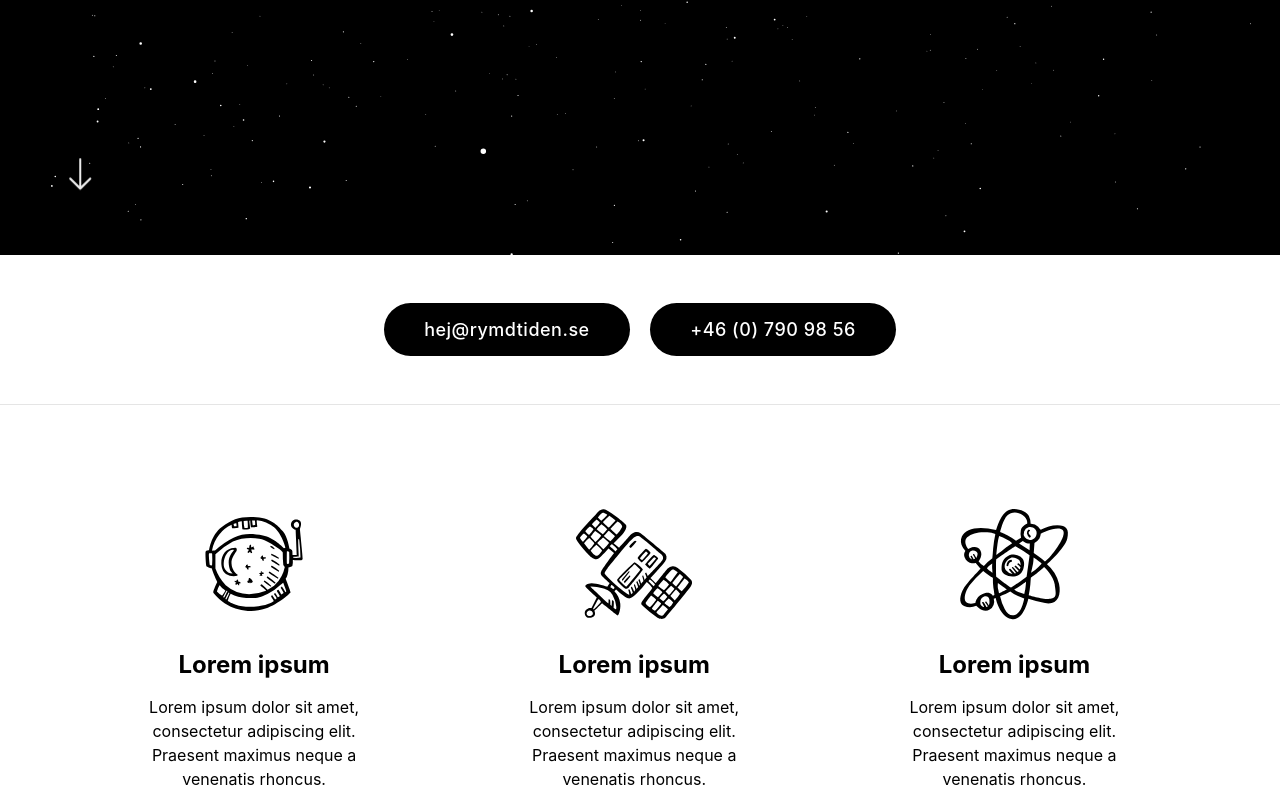
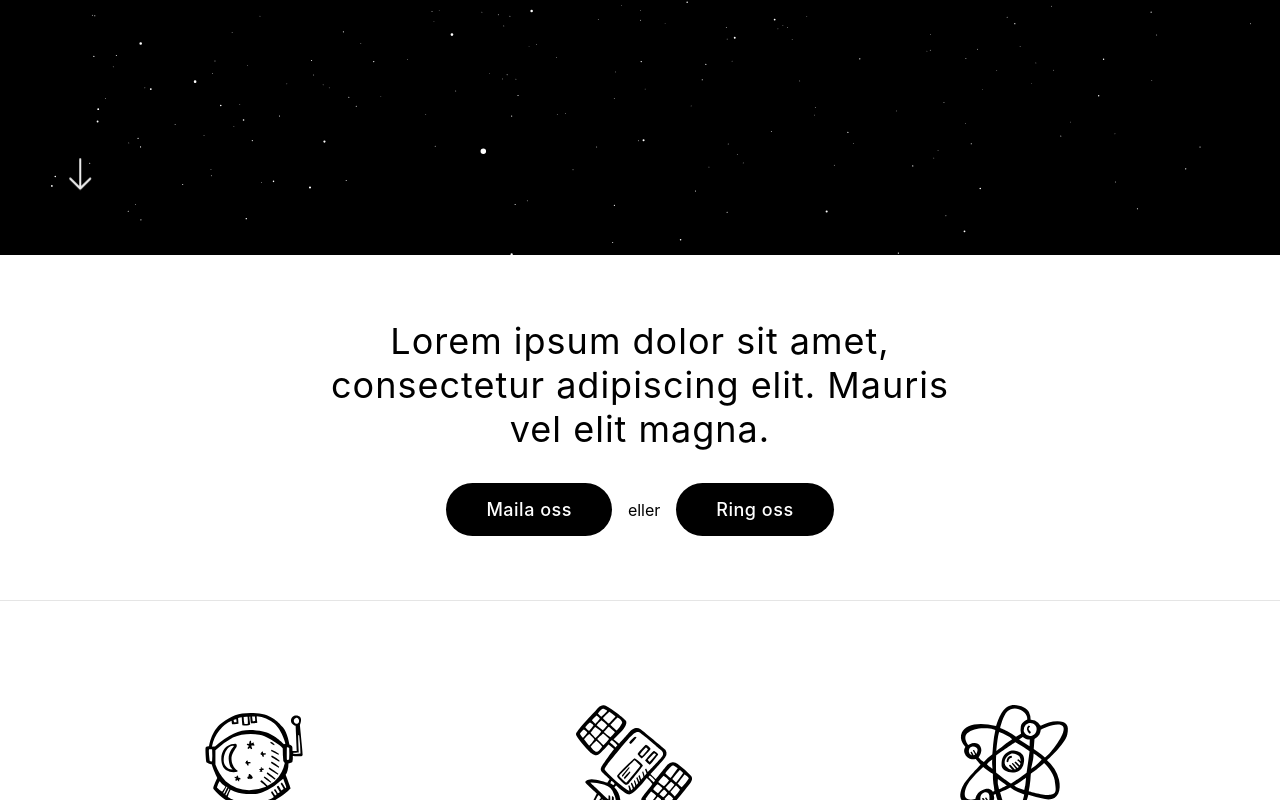
Before and after one commit to rymdtiden/rymdtiden-website, a website: page src/index.html in a window 1280 px wide. Shown: the part 545-1345 px from the top of the page. Drawn offline with Linux system fonts and the light colour scheme.

Commit message:
Change contact section design and layout

```diff
--- a/src/index.html
+++ b/src/index.html
@@ -27,12 +27,19 @@
     </section>
     <section class="contact">
       <h2 class="hidden">Kontakta oss</h2>
-      <div class="contact__button">
-        <a class="button" href="mailto:hej@rymdtiden.se">hej@rymdtiden.se</a>
-      </div>
-      <div class="contact__button">
-        <a class="button" href="tel:+46790459856">+46 (0) 790 98 56</a>
-      </div>
+      <p class="contact__text">
+        Lorem ipsum dolor sit amet, consectetur adipiscing elit. Mauris vel elit
+        magna.
+      </p>
+      <ul class="contact__buttons">
+        <li class="contact__button">
+          <a class="button" href="mailto:hej@rymdtiden.se">Maila oss</a>
+        </li>
+        <li class="contact__button">eller</li>
+        <li class="contact__button">
+          <a class="button" href="tel:+46790459856">Ring oss</a>
+        </li>
+      </ul>
     </section>
     <section class="services">
       <h2 class="hidden">Tjänster</h2>
--- a/src/styles.css
+++ b/src/styles.css
@@ -243,24 +243,53 @@ body {
 /* contact */
 
 .contact {
-  padding: 32px;
+  padding: 48px;
   text-align: center;
 }
 
 @media screen and (min-width: 480px) {
   .contact {
-    padding: 48px;
+    padding: 64px;
+  }
+}
+
+.contact__text {
+  font-size: 24px;
+  margin-bottom: 32px;
+}
+
+@media screen and (min-width: 480px) {
+  .contact__text {
+    font-size: 36px;
+    letter-spacing: 1px;
+    max-width: 680px;
+    margin: 0 auto;
+    margin-bottom: 32px;
+  }
+}
+
+.contact__buttons {
+  display: block;
+}
+
+@media screen and (min-width: 480px) {
+  .contact__buttons {
+    display: inline-flex;
+    flex-direction: row;
   }
 }
 
 .contact__button {
-  display: inline-block;
-  margin: 0 8px 16px 8px;
+  display: flex;
+  flex-direction: column;
+  margin-bottom: 16px;
 }
 
 @media screen and (min-width: 480px) {
   .contact__button {
-    margin-bottom: 0px;
+    display: inline-flex;
+    justify-content: center;
+    margin: 0px 8px;
   }
 }
 
```
